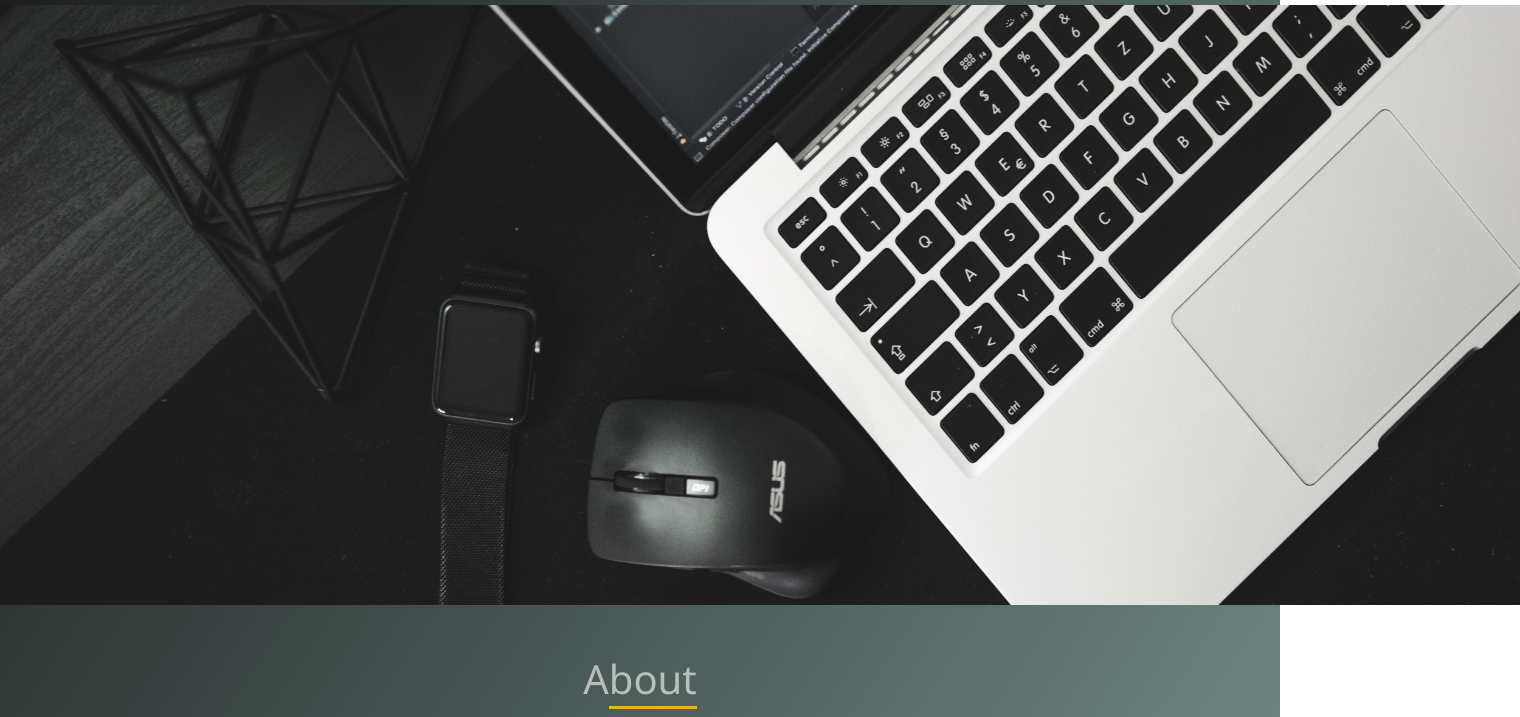
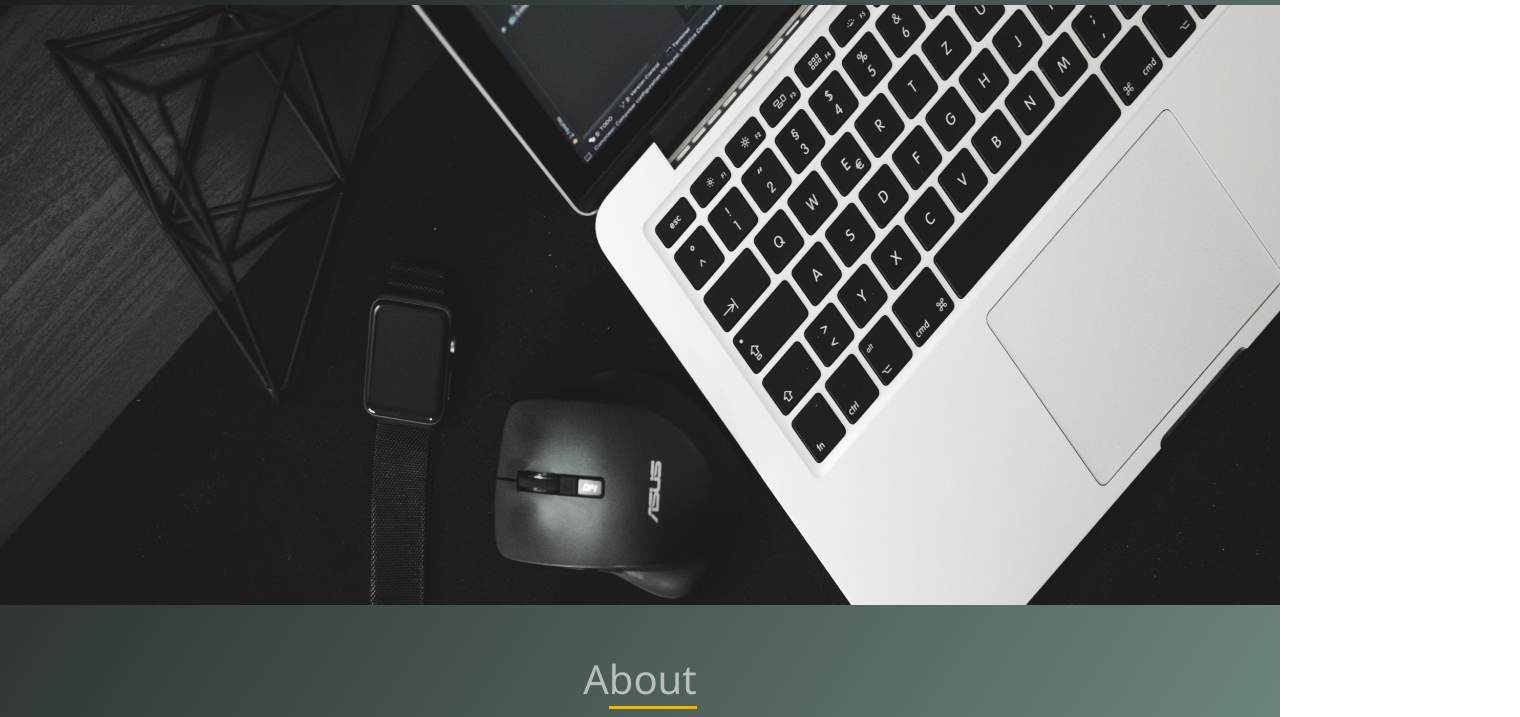
Before and after one commit to AyushAher/KateWilliamson, a plain HTML site: page about.html in a window 1280 px wide. Shown: the part 67-784 px from the top of the page, 1520 px wide, since content can reach past the window. Drawn offline with nearby package versions, Linux system fonts and the light colour scheme.

Commit message:
About page header img width changed to 100%

```diff
--- a/sass/about.scss
+++ b/sass/about.scss
@@ -1,9 +1,8 @@
 @import "variable";
-
 
 #hero {
   img {
-    width: 1520px;
+    width: 100%;
     height: 600px;
   }
 }
@@ -19,7 +18,7 @@
     }
   }
   section {
-    img{
+    img {
       border: 10px solid $primaryBackgroundColor;
       border-radius: 30px;
     }
@@ -32,7 +31,7 @@
   .paragraph-bottom {
     margin: 50px 100px;
   }
-  p{
+  p {
     text-align: justify;
   }
 }
```
Also changed, not shown: css/about.css, css/contact.css, css/global.css, css/index.css, 4 other files.
